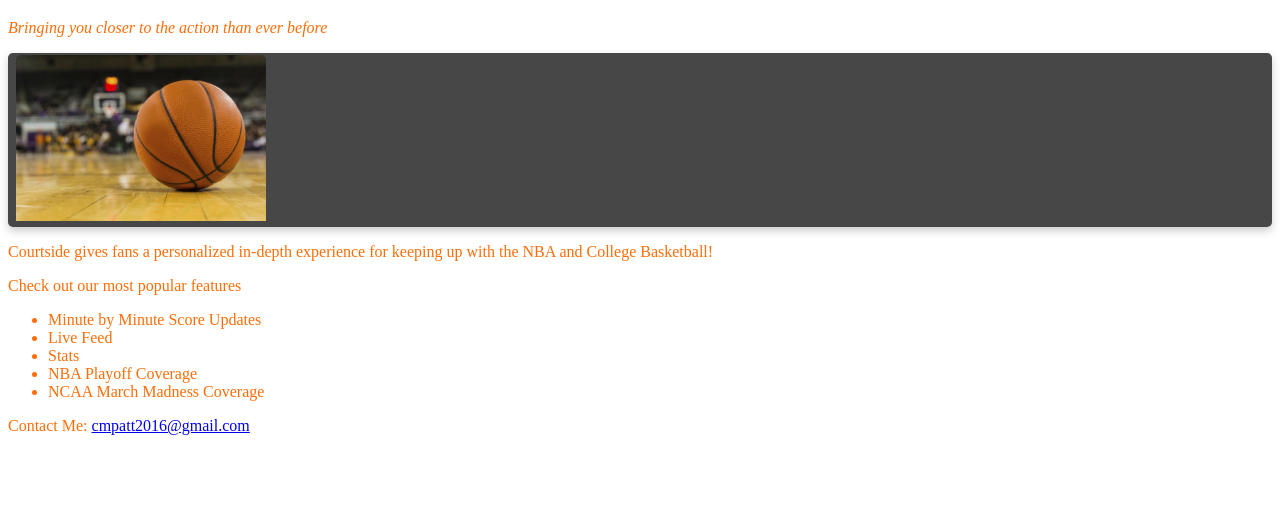
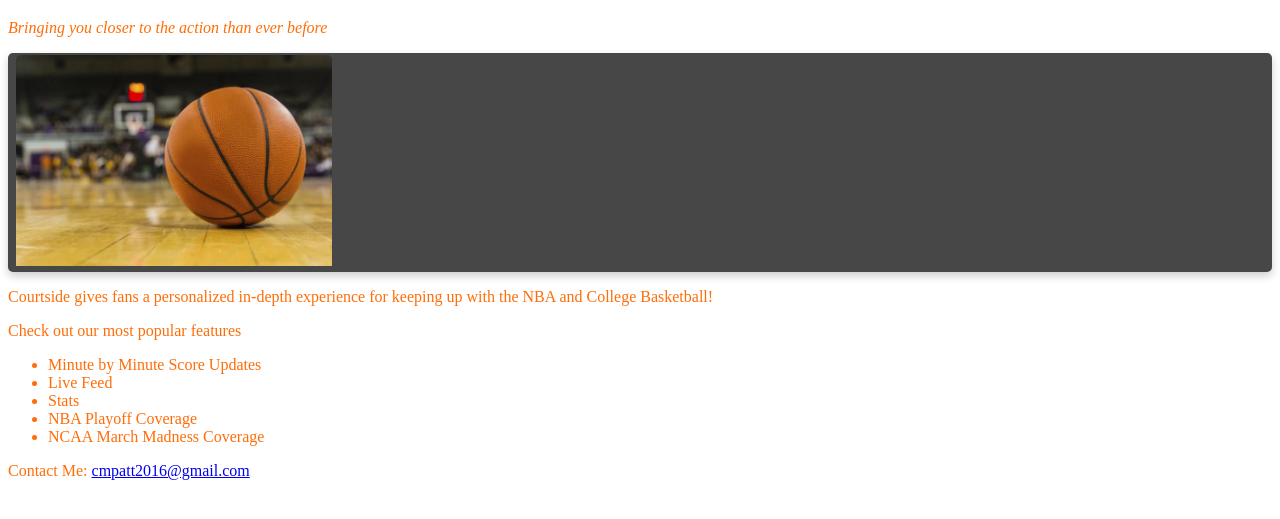
Before and after one commit to christina-patterson/christina-patterson.github.io, a plain HTML site: page unit_3/index.html in a window 1280 px wide. Shown: the part 61-580 px from the top of the page. Drawn offline with Linux system fonts and the light colour scheme.

Commit message:
sizing 2

```diff
--- a/unit_3/index.html
+++ b/unit_3/index.html
@@ -10,7 +10,7 @@
 
 	<div class="basketball-card">
 		<div class="basketball-container">
-				<img src="images/basketball.jpg" alt="Basketball" width=20%>
+				<img src="images/basketball.jpg" alt="Basketball" width=50% height=50%>
 		</div>
 	</div>
 
--- a/unit_3/style.css
+++ b/unit_3/style.css
@@ -21,6 +21,7 @@ h1{
 /* Add padding for card container */
 .basketball-container {
 	padding: 2px 8px;
+	width: 50%;
 }
 
 img {
```
